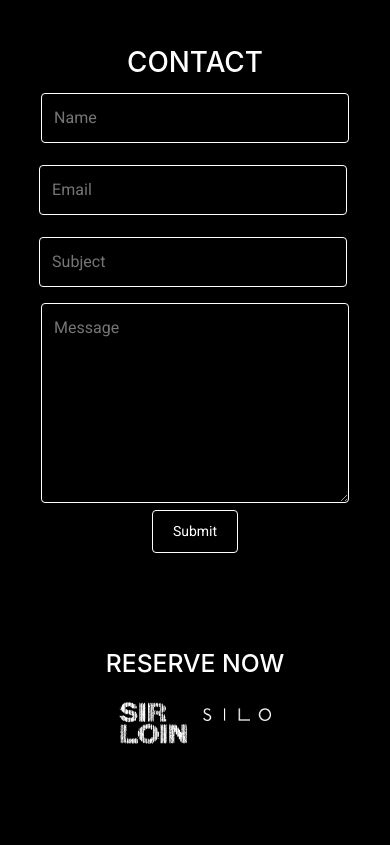
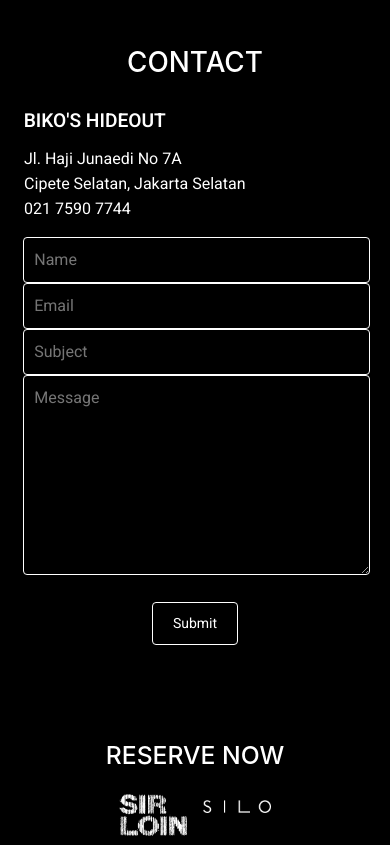
Before and after one commit to Rulcifer/bar-css, a website with bundled scripts: page contact.html in a window 390 px wide. Shown: the part 664-1509 px from the top of the page. Built offline with nearby package versions, Linux system fonts and the light colour scheme.

Commit message:
contact responsive

```diff
--- a/contact.html
+++ b/contact.html
@@ -92,27 +92,34 @@
                 <div class="text-center wow fadeInUp" data-wow-delay="0.1s hero-status">
                     <h1 class="mb-2"
                         style="color: white; font-weight: normal; font-family: 'Inter Medium', sans-serif;">CONTACT</h1>
+                    <div class="container-contact">
+                        <form action="action_page.php" class="contact-form">
 
-                    <form action="action_page.php">
+                            <input type="text" id="name" name="name" placeholder="Name" style="width: 90%;">
 
-                        <label for="name"></label>
-                        <input type="text" id="name" name="name" placeholder="Name" style="width: 90%;">
+                            <input type="text" id="email" name="email" placeholder="Email" style="width: 90%;">
 
-                        <label for="email"></label>
-                        <input type="text" id="email" name="email" placeholder="Email" style="width: 90%;">
+                            <input type="text" id="subject" name="subject" placeholder="Subject" style="width: 90%;">
 
-                        <label for="subject"></label>
-                        <input type="text" id="subject" name="subject" placeholder="Subject" style="width: 90%;">
+                            <textarea id="message" name="message" placeholder="Message" style="width: 90%; height:200px; margin-bottom: 10px;"></textarea>
 
-                        <label for="message"></label>
-                        <textarea id="message" name="message" placeholder="Message" style="width: 90%; height:200px;"></textarea>
+                        </form>
 
-                        <input type="submit" class="transparent-button" value="Submit">
+                        <div class="alamat">
+                            <div class="judul_alamat">BIKO'S HIDEOUT</div>
+                            <div class="tempat_alamat">
+                                <p>Jl. Haji Junaedi No 7A</p>
+                                <p>Cipete Selatan, Jakarta Selatan</p>
+                                <p>021 7590 7744</p>
+                            </div>
+                        </div>
 
-                    </form>
+                    </div>
+                    <div class="submit-contact"><input type="submit" class="transparent-button" value="Submit"></div>
                 </div>
             </div>
         </div>
+
 
         <!-- establish status End -->
 
@@ -123,18 +130,12 @@
                     <h2 class="hero-status" style="color: white;">RESERVE NOW</h2>
                     <div class="logo-container" >
                         <a href="sirloin.html">
-                            <!-- <img src="img/1691150239thumbnail-Sir Loin.jpg" class="card-conten">
-                            <div class="card-title">SIR LOIN</div>
-                            <img src="img/1691250004logo-Sir Loin.png" class="hover-conten"> -->
                             <img src="img/1691250004logo-Sir Loin.png" class="logo-conten">
                         </a>
                     </div>
 
                     <div class="logo-container" >
                         <a href="silo.html">
-                            <!-- <img src="img/1691150447thumbnail-SILO.jpg" class="card-conten">
-                        <div class="card-title">SILO</div>
-                        <img src="img/1691250019logo-SILO.png" class="hover-conten"> -->
                             <img src="img/1691250019logo-SILO.png" class="logo-conten">
                         </a>
                     </div>
--- a/css/style.css
+++ b/css/style.css
@@ -381,6 +381,59 @@
 
 /* hp mengah potrait */
 @media (max-width: 768px) {
+/* CONTACT */
+.container-contact {
+    display: flex;
+    align-items: flex-start;
+    margin: 0;
+    width: 100%;
+    flex-direction: column-reverse;
+}
+
+.alamat .judul_alamat {
+    font-weight: bold;
+    font-size: 1.2em;
+    margin-top: 20px;
+    margin-bottom: 10px;
+    margin-left: -80px;
+    color: white;
+}
+
+.alamat .tempat_alamat {
+    color: white;
+    text-align: left;
+    white-space: nowrap;
+    overflow-x: auto;
+    margin-bottom: 15px;
+}
+
+.tempat_alamat p {
+    margin: 1px 0;
+}
+
+.container-contact .contact-form {
+    margin-bottom: -10px;
+    width: 112.5%;
+    margin-left: -20px;
+}
+
+.container-contact .contact-form input[type="text"] {
+    width: 100%;
+    padding: 10px;
+    margin: 0;
+}
+
+
+.container-contact .contact-form textarea {
+    width: 100%;
+    padding: 10px;
+    margin: 0;
+}
+
+.submit-contact {
+    margin-top: 20px;
+}
+
 
     .container-xxl {
         width: 100%;
@@ -983,14 +1036,50 @@
       }
       .flickity-prev-next-button {
         background: transparent;
-        /* Atur properti lain sesuai kebutuhan desain Anda */
-      }
-
-      /* Mengatur warna teks tombol prev dan next (jika diperlukan) */
+      }
+
       .flickity-prev-next-button:hover {
-        color: #000; /* Ganti dengan warna teks yang sesuai */
-      }
-
+        color: #000;
+      }
+
+/* CONTACT */
+.container-contact {
+    display: flex;
+    justify-content: space-between;
+    align-items: flex-end;
+    margin: 0px 50px;
+}
+
+.alamat .judul_alamat {
+    font-weight: bold;
+    font-size: 1.2em;
+    margin-bottom: 10px;
+    margin-left: -80px;
+    color: white;
+}
+
+.alamat .tempat_alamat {
+    color: white;
+    text-align: left;
+    white-space: nowrap;
+    overflow-x: auto;
+}
+
+.tempat_alamat p {
+    margin: 1px 0;
+}
+
+.container-contact {
+    width: 80%;
+}
+
+.container-contact .contact-form {
+    margin-bottom: -10px;
+}
+
+.submit-contact {
+    margin-top: 20px;
+}
 
     #myCarousel {
         width: auto;
```
